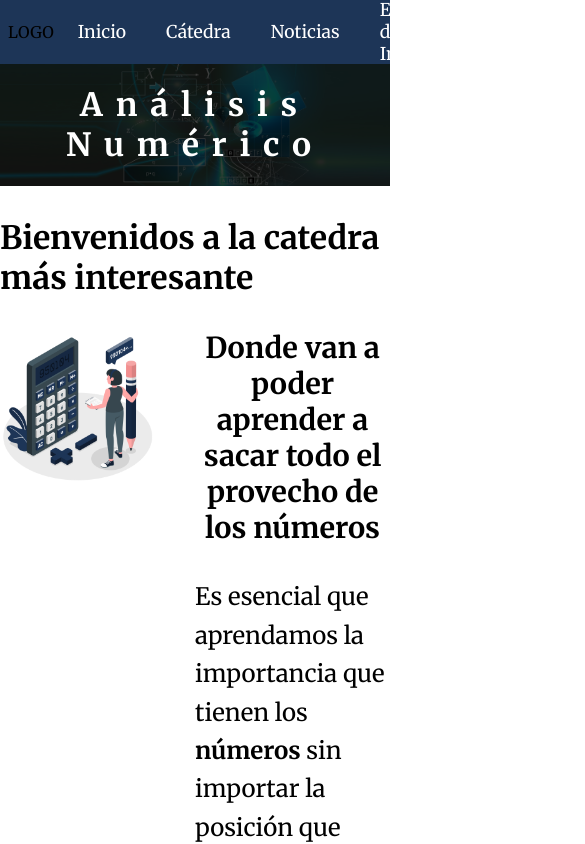
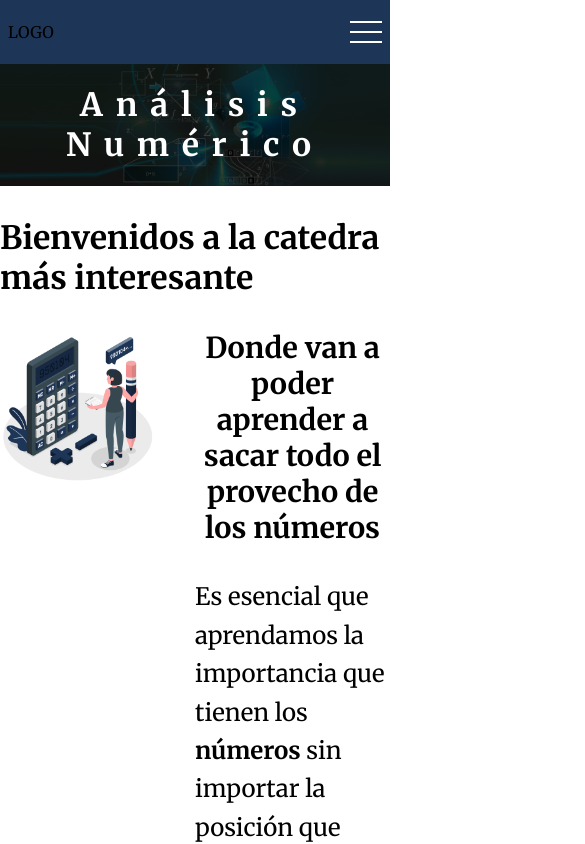
Before and after one commit to FacuMunozLemir/analisisnumerico, a React (Create React App) app: page / in a window 390 px wide. Shown: the top 844 px of the page, 585 px wide, since content can reach past the window. Built offline with nearby package versions, Linux system fonts and the light colour scheme.

Commit message:
Se empezó a trbajar en menú responsive

```diff
--- a/src/components/navBar/NavBar.jsx
+++ b/src/components/navBar/NavBar.jsx
@@ -1,5 +1,5 @@
-import React from 'react';
-import { Link } from 'react-router-dom';
+import React from "react";
+import { Link } from "react-router-dom";
 import "./navbar.css";
 
 function NavBar() {
@@ -16,9 +16,15 @@ function NavBar() {
         <Link to={"/"}>Eventos</Link>
         <Link to={"/"}>Biblioteca</Link>
         <Link to={"/"}>Contacto</Link>
+        <Link to={"/"}>Iniciar Sesión</Link>
+      </div>
+      <div className="hamburguesa">
+        <div className="linea 1"></div>
+        <div className="linea 2"></div>
+        <div className="linea 3"></div>
       </div>
     </div>
-  )
+  );
 }
 
 export default NavBar;
--- a/src/components/navBar/navbar.css
+++ b/src/components/navBar/navbar.css
@@ -1,4 +1,4 @@
-.navBarContainer{
+.navBarContainer {
   width: 100%;
   height: 4rem;
   padding: 0rem 0.5rem;
@@ -8,7 +8,7 @@
   align-items: center;
 }
 
-.navBarContainer .navegacion{
+.navBarContainer .navegacion {
   width: auto;
   height: 100%;
   display: flex;
@@ -16,7 +16,7 @@
   justify-content: center;
 }
 
-.navBarContainer .navegacion a{
+.navBarContainer .navegacion a {
   height: 100%;
   margin-left: 0.5rem;
   padding: 0rem 1rem;
@@ -27,6 +27,37 @@
   text-decoration: none;
 }
 
-.navBarContainer .navegacion a:hover{
+.navBarContainer .navegacion a:hover {
   background-color: #132238;
 }
+
+.hamburguesa {
+  display: flex;
+  flex-direction: column;
+  width: 2rem;
+  height: 60%;
+  align-items: center;
+  justify-content: space-evenly;
+  position: absolute;
+  visibility: hidden;
+  margin-top: -100rem;
+}
+
+.hamburguesa .linea {
+  width: 100%;
+  height: 0.1rem;
+  background-color: white;
+}
+
+@media screen and (max-width: 1024px) {
+  .navegacion {
+    position: absolute;
+    visibility: hidden;
+    margin-top: -100rem;
+  }
+  .hamburguesa {
+    position: relative;
+    visibility: visible;
+    margin-top: 0rem;
+  }
+}
--- a/src/components/sectionCrypto/SectionCrypto.jsx
+++ b/src/components/sectionCrypto/SectionCrypto.jsx
@@ -1,6 +1,6 @@
-import React from 'react';
-import { Link } from 'react-router-dom';
-import Calculadora from '../calculadora/Calculadora';
+import React from "react";
+import { Link } from "react-router-dom";
+import Calculadora from "../calculadora/Calculadora";
 import "./sectioncrypto.css";
 
 function SectionCrypto() {
@@ -8,17 +8,30 @@ function SectionCrypto() {
     <div className="sectionCrypto">
       <div className="ejemploIzquierda">
         <h3>Pero con un ejemplo lo vamos a entender mejor.</h3>
-            <p>Creo que todos escuchamos el termino "crypto monedas" ¿verdad? ¿Sabías que el valor de <b>1 Bitcoin</b> es de más de <b>20.000 dolares</b>? Eso quiere decir que 1 Bitcoin equivale a más de <b>SIETE MILLONES DE PESOS</b>. Woow ya empezamos a notar como un número chico se transforma en uno grande. Pero, ¿que hay de las posiciones decimales? Claro que tienen un valor y por eso vamos usar esta calculadora en tiempo real para demostrar que toda posición decimal tiene un valor, y como un número en una posición decimal "lejana" puede significar una gran diferencia en nuestro bolsillo.</p>
+        <p>
+          Creo que todos escuchamos el termino "crypto monedas" ¿verdad? ¿Sabías
+          que el valor de <b>1 Bitcoin</b> es de más de <b>20.000 dolares</b>?
+          Eso quiere decir que 1 Bitcoin equivale a más de{" "}
+          <b>SIETE MILLONES DE PESOS</b>. Woow ya empezamos a notar como un
+          número chico se transforma en uno grande. Pero, ¿que hay de las
+          posiciones decimales? Claro que tienen un valor y por eso vamos usar
+          esta calculadora en tiempo real para demostrar que toda posición
+          decimal tiene un valor, y como un número en una posición decimal
+          "lejana" puede significar una gran diferencia en nuestro bolsillo.
+        </p>
         <Link to={"/unidades"}>Ir a las unidades</Link>
       </div>
       <div className="ejemploDerecha">
         <h3>Ingresa un valor con decimales y mira la magia</h3>
-            <Calculadora/>
-            <p>Aquí podemos ver como un número decimal muy pequeño, puede hacer una GRAN diferencia dependiendo del <b>contexto</b></p>
-            <p>Para no complicarnos, supongamos que 1 Bitcoin = 7 millones de pesos</p>
+        <img src="./img/bitcoin.png" alt="imagen bitcoin" />
+        <p>
+          Aquí podemos ver como un número decimal muy pequeño, puede hacer una
+          GRAN diferencia dependiendo del <b>contexto</b>
+        </p>
+        <Calculadora />
       </div>
     </div>
-  )
+  );
 }
 
 export default SectionCrypto;
--- a/src/components/sectionCrypto/sectioncrypto.css
+++ b/src/components/sectionCrypto/sectioncrypto.css
@@ -1,4 +1,4 @@
-.sectionCrypto{
+.sectionCrypto {
   width: 100%;
   height: auto;
   padding: 2rem 1rem;
@@ -8,7 +8,7 @@
   background: rgba(0, 0, 0, 0.75);
 }
 
-.sectionCrypto .ejemploIzquierda{
+.sectionCrypto .ejemploIzquierda {
   width: 50%;
   height: 100%;
   display: flex;
@@ -17,14 +17,14 @@
   justify-content: center;
 }
 
-.sectionCrypto .ejemploIzquierda h3{
+.sectionCrypto .ejemploIzquierda h3 {
   width: 80%;
   color: white;
   text-align: center;
   font-size: 1.8rem;
 }
 
-.sectionCrypto .ejemploIzquierda p{
+.sectionCrypto .ejemploIzquierda p {
   margin-top: 2rem;
   width: 80%;
   font-size: 1.3rem;
@@ -33,7 +33,7 @@
   line-height: 2.5rem;
 }
 
-.sectionCrypto .ejemploIzquierda a{
+.sectionCrypto .ejemploIzquierda a {
   margin-top: 2rem;
   padding: 0.5rem 1rem;
   border: 0.1rem solid #294975;
@@ -44,12 +44,12 @@
   text-decoration: none;
 }
 
-.sectionCrypto .ejemploIzquierda a:hover{
+.sectionCrypto .ejemploIzquierda a:hover {
   background-color: rgba(0, 0, 0, 0.75);
-    transition: .3s all ease;
+  transition: 0.3s all ease;
 }
 
-.sectionCrypto .ejemploDerecha{
+.sectionCrypto .ejemploDerecha {
   width: 50%;
   height: 100%;
   display: flex;
@@ -58,14 +58,18 @@
   justify-content: flex-start;
 }
 
-.ejemploDerecha h3{
+.sectionCrypto .ejemploDerecha img {
+  width: 40%;
+}
+
+.ejemploDerecha h3 {
   width: 80%;
   font-size: 1.8rem;
   color: white;
   text-align: center;
 }
 
-.ejemploDerecha p{
+.ejemploDerecha p {
   margin-top: 2rem;
   color: white;
   width: 80%;
```
Also changed, not shown: public/img/bitcoin.png (added), 1 other file (tests, documents, lock files or other folders). Lines whose indentation alone changed are shown as unchanged.
